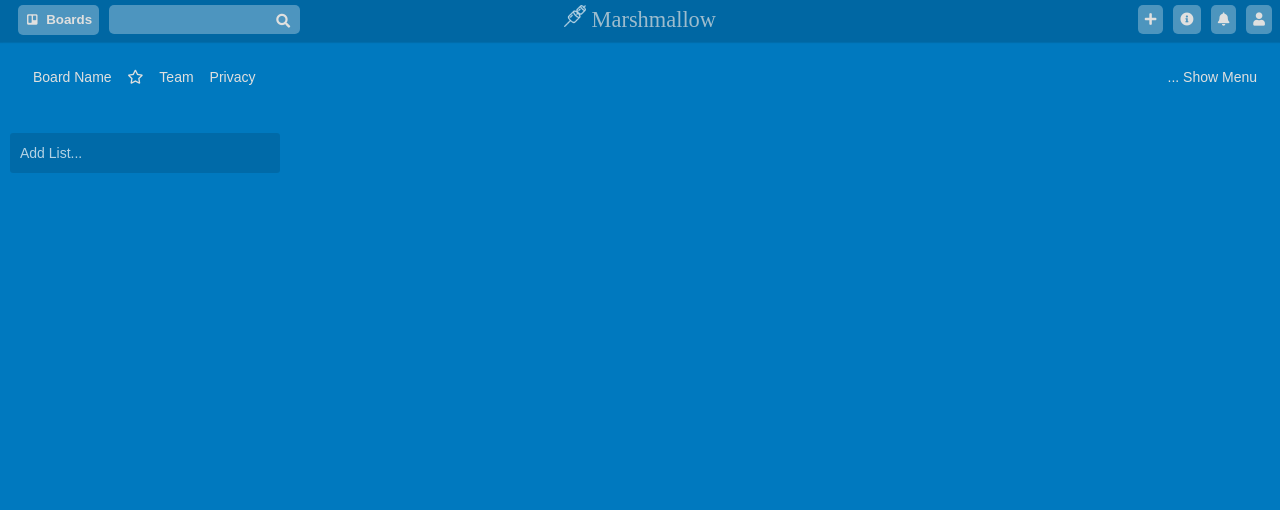
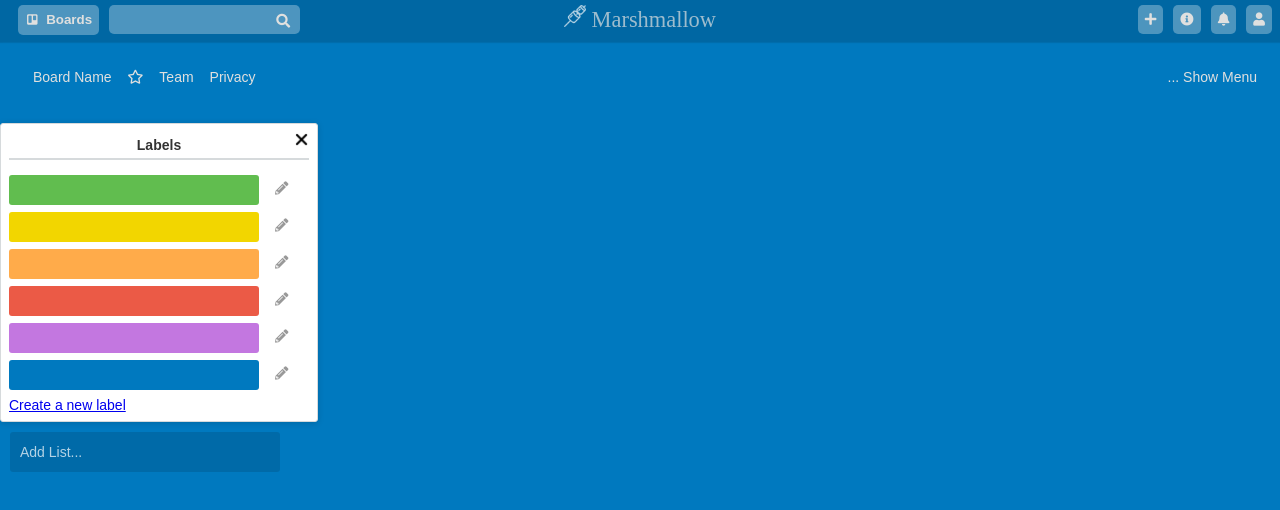
Before and after one commit to chingu-voyage4/Geckos-Team-13, a React (Create React App) app: page / in a window 1280 px wide. Shown: the top 510 px of the page. Built offline with nearby package versions, Linux system fonts and the light colour scheme.

Commit message:
First go at basic, non-functional label menu

```diff
--- a/src/components/App.js
+++ b/src/components/App.js
@@ -2,6 +2,7 @@ import React, { Component } from "react";
 import "../styles/style.css";
 import NavbarTop from "./NavbarTop.js";
 import NavbarBottom from "./NavbarBottom.js";
+import Labels from "./Labels.js";
 import Board from "./Board";
 
 class App extends Component {
@@ -43,6 +44,7 @@ class App extends Component {
                 <NavbarTop />
                 <NavbarBottom changeBackground={this.changeBackground}
                 changeColor={this.changeColor} color={this.state.color}/>
+                <Labels />
                 <Board />
             </div>
         );
--- /dev/null
+++ b/src/components/Label.js
@@ -0,0 +1,13 @@
+import React, { Component } from "react";
+
+class Label extends Component {
+
+    render() {
+        const style = {backgroundColor: this.props.color};
+        return (
+            <div className="label" style={style}></div>
+        );
+    }
+}
+
+export default Label;
--- /dev/null
+++ b/src/components/Labels.js
@@ -0,0 +1,30 @@
+import React, { Component } from "react";
+import "./labels.css";
+
+import Label from "./Label.js";
+
+class Labels extends Component {
+    render() {
+
+        const labels = ["#61BD4F", "#F2D600", "#FFAB4A", "#EB5A46", "#C377E0", "#0079BF"];
+        const labelDivs = labels.map((label) => (
+            <div className="label-edit" key={label}>
+                <Label key={label} color={label} /><button className="edit-button" key={label}><i className="fas fa-pencil-alt"></i></button>
+            </div>
+        ));
+        return (
+            <div className = "label-menu">
+                <div className="label-menu-title">Labels<span className="close">
+                    <img src="../close-round.png" alt="close" />
+                </span>
+            </div>
+            <div className = "label-list">
+            { labelDivs }
+            <a href="#create-label">Create a new label</a>
+            </div>
+            </div>
+        );
+    }
+}
+
+export default Labels;
--- /dev/null
+++ b/src/components/labels.css
@@ -0,0 +1,41 @@
+.label-menu {
+    background-color: #fff;
+    width: 300px;
+    border: 1px solid #d6dadc;
+    box-shadow: 0 1px 6px rgba(0,0,0,.15);
+    z-index: 10;
+    padding: 8px;
+    position: relative;
+    border-radius: 3px;
+}
+
+.label-menu-title {
+    position: relative;
+    text-align: center;
+    font-weight: 700;
+    border-bottom: 2px solid #d6dadc;
+    padding: 5px;
+    margin-bottom: 15px;
+}
+.label {
+    width: 250px;
+    height: 30px;
+    margin: 0 0 4px;
+    border-radius: 3px;
+    display: inline-block;
+    cursor: pointer;
+}
+
+.label-edit {
+    position: relative;
+}
+
+.edit-button {
+    cursor: pointer;
+    border-style: none;
+    background: transparent;
+    margin-left: 10px;
+    position: absolute;
+    top: 5px;
+    color: #999;
+}
```
